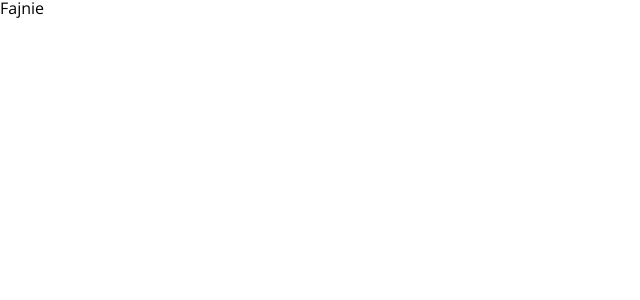
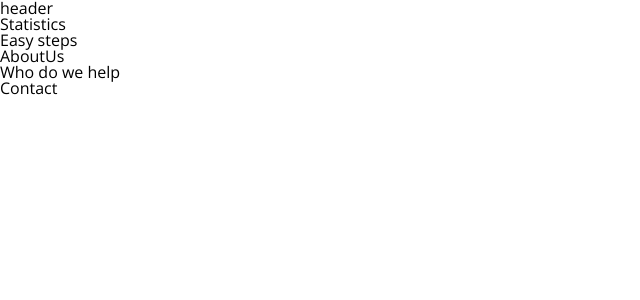
Before and after one commit to ZetaCentauri/GiftsInKind, a React (Create React App) app in the folder gifts-in-kind/: page / in a window 1280 px wide. Shown: the top 300 px of the page, without its empty margins (0-640 px from the left). Built offline with nearby package versions, Linux system fonts and the light colour scheme.

Commit message:
main components

```diff
--- a/gifts-in-kind/src/App.js
+++ b/gifts-in-kind/src/App.js
@@ -7,8 +7,7 @@ function App() {
   return (
     <HashRouter>
       <Routes>
-          <Route exact path="/" element={<Home />} />
-
+          <Route path="/" element={<Home />}/>
       </Routes>
     </HashRouter>
 
--- /dev/null
+++ b/gifts-in-kind/src/components/AboutUs.js
@@ -0,0 +1,7 @@
+const AboutUs = () => {
+    return (
+        <p>AboutUs</p>
+    )
+}
+
+export default AboutUs;
--- /dev/null
+++ b/gifts-in-kind/src/components/Contact.js
@@ -0,0 +1,7 @@
+const Contact = () => {
+    return (
+        <p>Contact</p>
+    )
+}
+
+export default Contact;
--- /dev/null
+++ b/gifts-in-kind/src/components/EasySteps.js
@@ -0,0 +1,7 @@
+const EasySteps = () => {
+    return (
+        <p>Easy steps</p>
+    )
+}
+
+export default EasySteps;
--- a/gifts-in-kind/src/components/Home.js
+++ b/gifts-in-kind/src/components/Home.js
@@ -1,8 +1,20 @@
+import HomeHeader from "./HomeHeader";
+import Statistics from "./Statistics";
+import EasySteps from "./EasySteps";
+import AboutUs from "./AboutUs";
+import WhoDoWeHelp from "./WhoDoWeHelp";
+import Contact from "./Contact";
+
 const Home = () => {
     return (
-        <p>
-            Fajnie
-        </p>
+        <>
+            <HomeHeader/>
+            <Statistics/>
+            <EasySteps/>
+            <AboutUs/>
+            <WhoDoWeHelp/>
+            <Contact/>
+        </>
     )
 }
 
--- /dev/null
+++ b/gifts-in-kind/src/components/HomeHeader.js
@@ -0,0 +1,8 @@
+
+const HomeHeader = () => {
+    return (
+        <p>header</p>
+    )
+}
+
+export default HomeHeader;
--- /dev/null
+++ b/gifts-in-kind/src/components/Statistics.js
@@ -0,0 +1,7 @@
+const Statistics = () => {
+    return (
+        <p>Statistics</p>
+    )
+}
+
+export default Statistics;
--- /dev/null
+++ b/gifts-in-kind/src/components/WhoDoWeHelp.js
@@ -0,0 +1,7 @@
+const WhoDoWeHelp = () => {
+    return (
+        <p>Who do we help</p>
+    )
+}
+
+export default WhoDoWeHelp;
```
